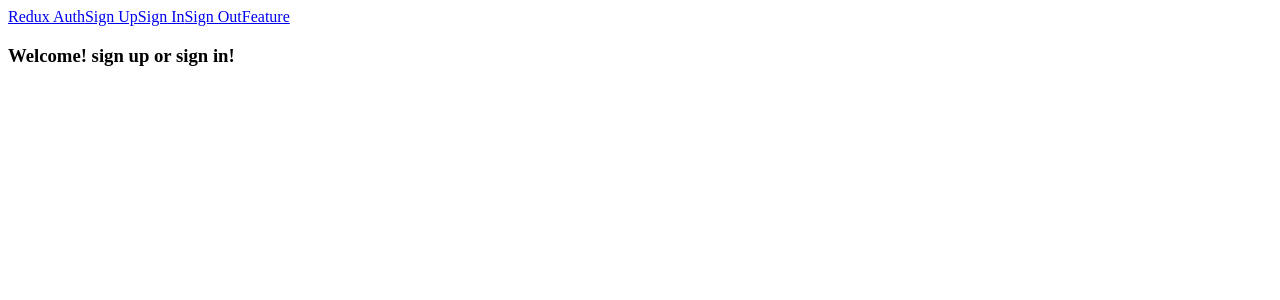
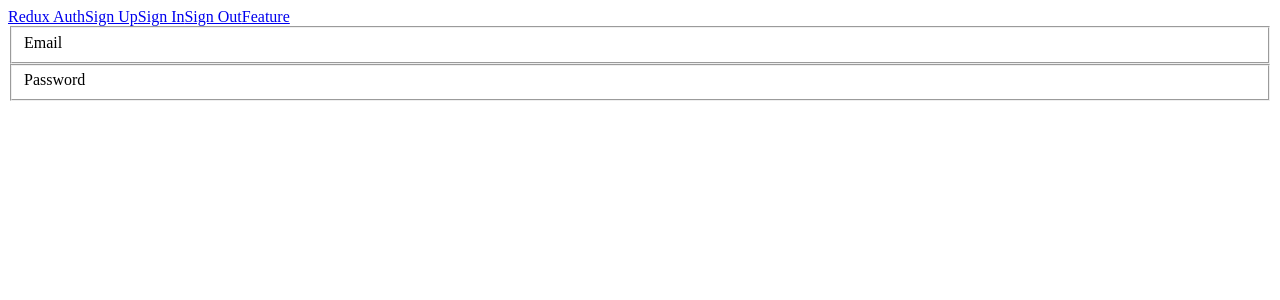
Before and after one commit to Poojaaaa/client, a React (Create React App) app: page /signup in a window 1280 px wide. Shown: the top 300 px of the page. Built offline with nearby package versions, Linux system fonts and the light colour scheme.

Commit message:
signup form

```diff
--- /dev/null
+++ b/src/components/auth/Signup.js
@@ -0,0 +1,19 @@
+import React, { Component } from "react";
+
+class Signup extends Component {
+  state = {};
+  render() {
+    return (
+      <form>
+        <fieldset>
+          <label>Email</label>
+        </fieldset>
+        <fieldset>
+          <label>Password</label>
+        </fieldset>
+      </form>
+    );
+  }
+}
+
+export default Signup;
--- a/src/index.js
+++ b/src/index.js
@@ -1,14 +1,16 @@
 import React from "react";
 import ReactDOM from "react-dom";
 import { BrowserRouter, Route } from "react-router-dom";
+
 import Welcome from "./components/Welcome";
-
+import Signup from "./components/auth/Signup";
 import App from "./components/App";
 
 ReactDOM.render(
   <BrowserRouter>
     <App>
-      <Route path="/" component={Welcome} />
+      <Route path="/" exact component={Welcome} />
+      <Route path="/signup" component={Signup} />
     </App>
   </BrowserRouter>,
   document.querySelector("#root")
```
